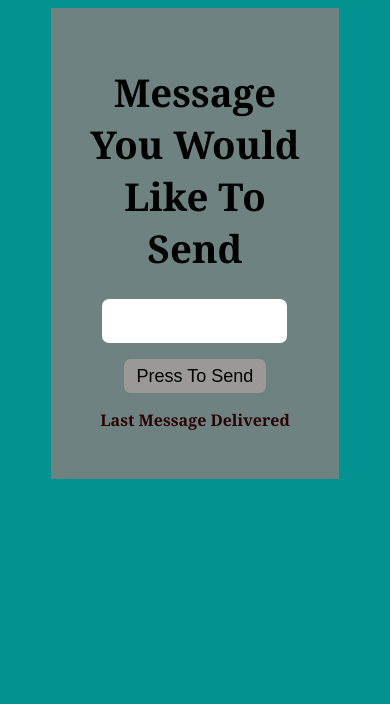
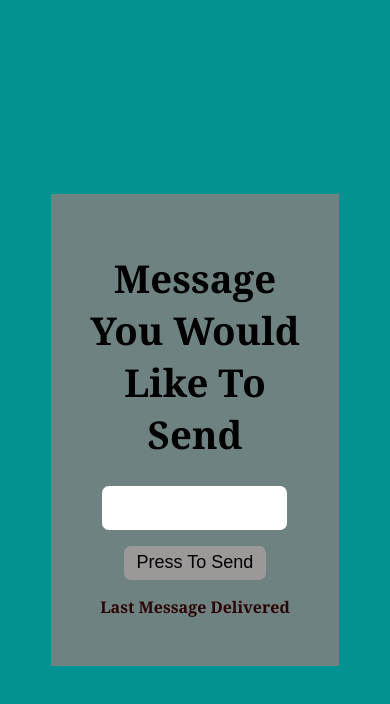
Before and after one commit to Aileswhale/message-project, a plain HTML site: page index.html in a window 390 px wide. Drawn offline with Linux system fonts and the light colour scheme.

Commit message:
Update style.css

```diff
--- a/style.css
+++ b/style.css
@@ -50,7 +50,7 @@ body{
 
 @media (max-width: 426px) {
     body {
-            min-height: 100%;
+            height: 100%;
             display: flex;
             align-items: center;
             justify-content: center;
@@ -65,7 +65,7 @@ body{
             text-align: center;
             padding: 2rem;
             background-color: rgba(128, 128, 128, 0.865);
-            flex: 0 0 60%;
+
         }
 
         .input {
```
